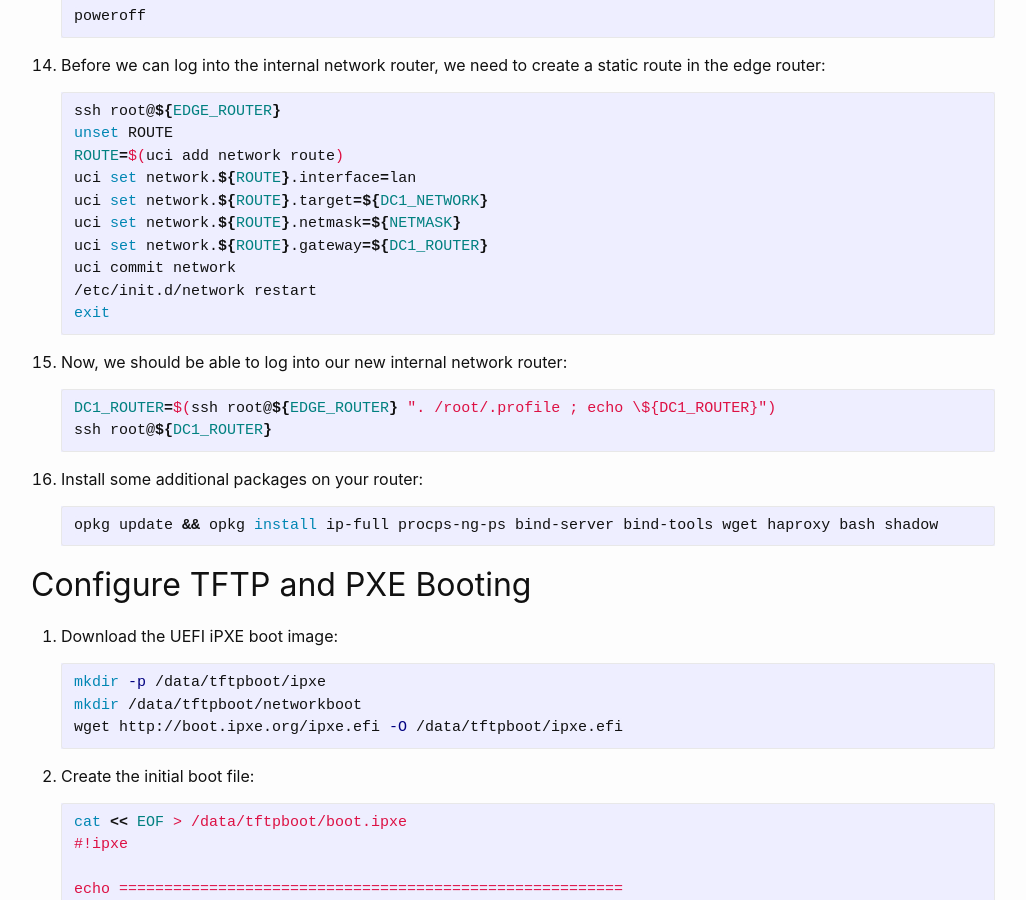
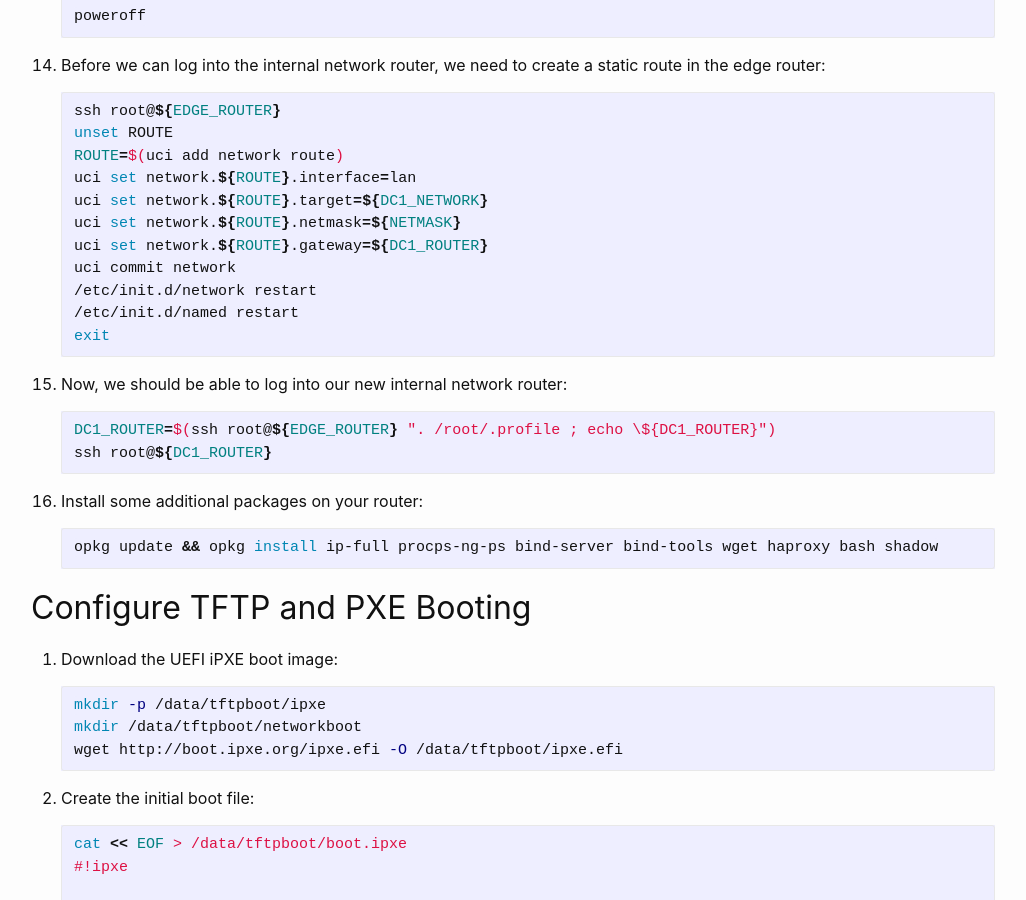
Before and after one commit to cgruver/cgruver, a Jekyll site: the page built from pages/home-lab/internal-router.md, in a window 1280 px wide and 900 px high, scrolled down 2968 px. Shown: the whole window, without its empty margins (127-1153 px from the left). Built offline with Jekyll 4.4.1, drawn with Linux system fonts in a browser that asks for light colours.

Commit message:
named restart

````diff
--- a/pages/home-lab/internal-router.md
+++ b/pages/home-lab/internal-router.md
@@ -173,6 +173,7 @@ tags:
    uci set network.${ROUTE}.gateway=${DC1_ROUTER}
    uci commit network
    /etc/init.d/network restart
+   /etc/init.d/named restart
    exit
    ```
 
````
